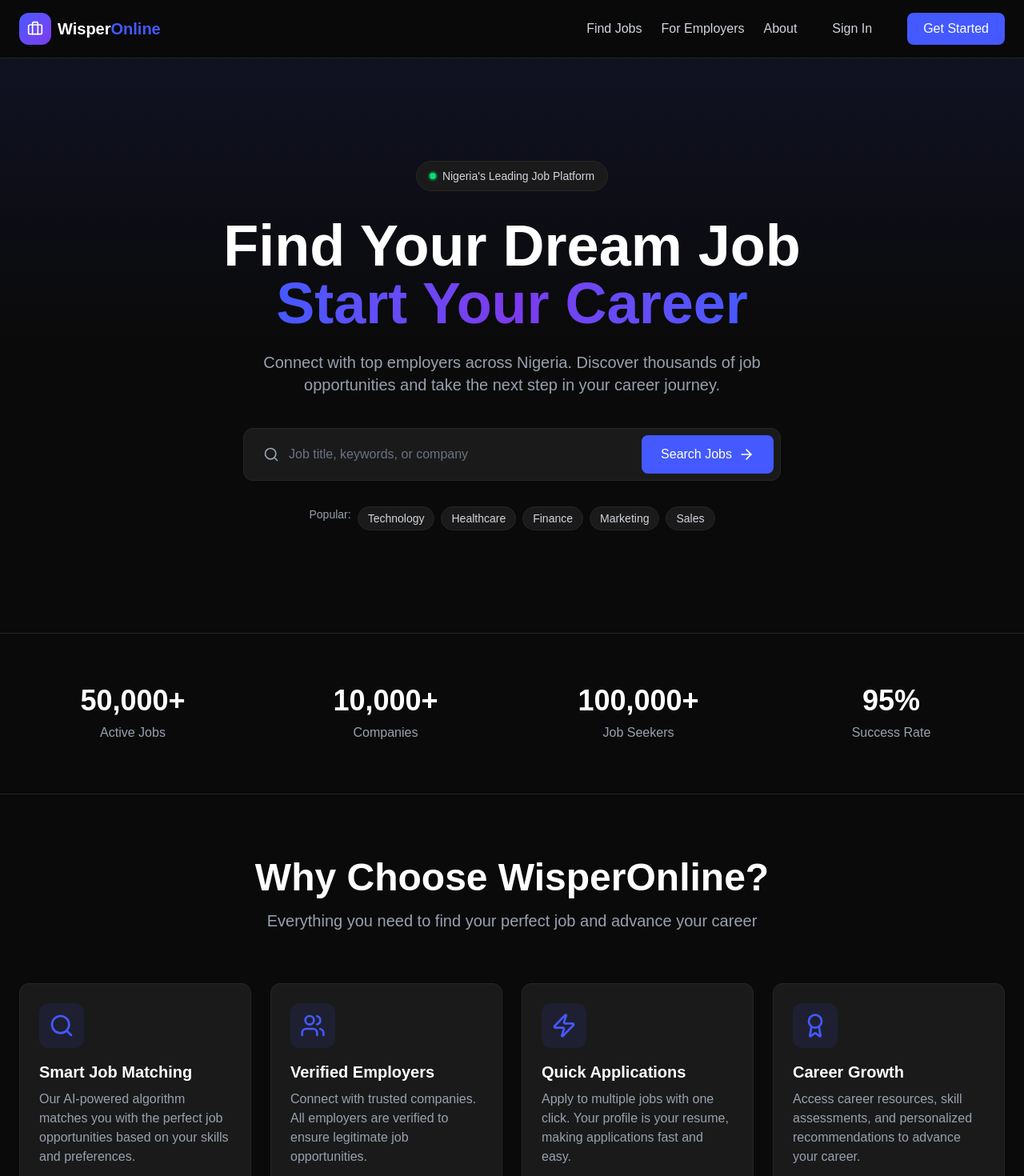
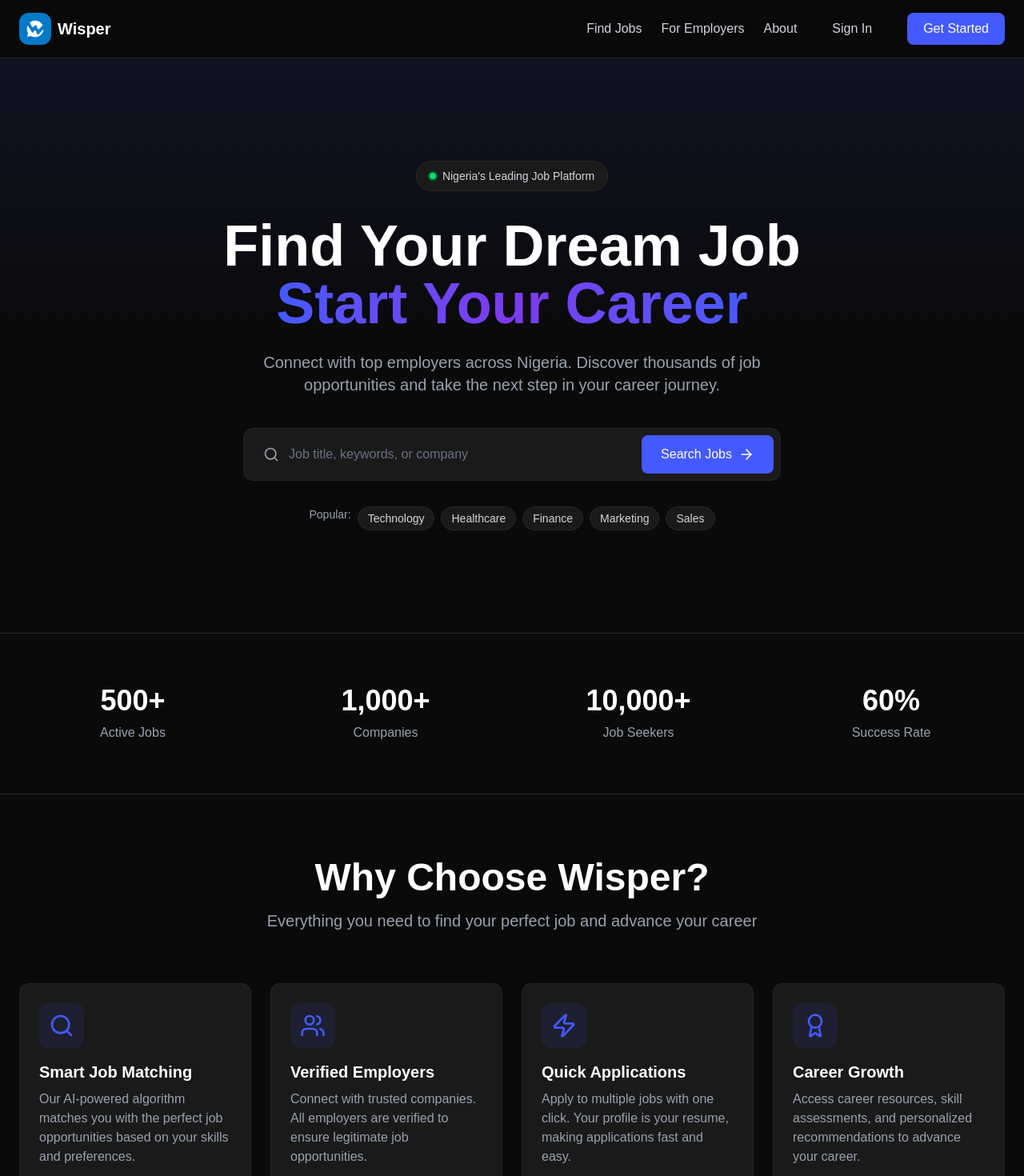
Before and after one commit to FarazAliAhmed/wisper-landing, a Next.js app: page / in a window 1280 px wide. Shown: the top 1470 px of the page at 80% size. Built offline with nearby package versions, Linux system fonts and the light colour scheme.

Commit message:
Update branding: change to Wisper, add logo, update contact info and stats

```diff
--- a/app/page.tsx
+++ b/app/page.tsx
@@ -1,6 +1,7 @@
 "use client";
 
 import { useState } from "react";
+import Image from "next/image";
 import {
   ArrowRight,
   Briefcase,
@@ -46,10 +47,10 @@
   ];
 
   const stats = [
-    { value: "50,000+", label: "Active Jobs" },
-    { value: "10,000+", label: "Companies" },
-    { value: "100,000+", label: "Job Seekers" },
-    { value: "95%", label: "Success Rate" },
+    { value: "500+", label: "Active Jobs" },
+    { value: "1,000+", label: "Companies" },
+    { value: "10,000+", label: "Job Seekers" },
+    { value: "60%", label: "Success Rate" },
   ];
 
   const jobCategories = [
@@ -70,11 +71,15 @@
         <div className="max-w-7xl mx-auto px-6 py-4">
           <div className="flex items-center justify-between">
             <div className="flex items-center gap-2">
-              <div className="w-10 h-10 rounded-xl bg-gradient-to-br from-[#4459FF] to-[#7C3AED] flex items-center justify-center">
-                <Briefcase className="w-5 h-5 text-white" />
-              </div>
+              <Image
+                src="/wiserper-logo.jpeg"
+                alt="Wisper Logo"
+                width={40}
+                height={40}
+                className="rounded-xl"
+              />
               <span className="text-xl font-bold text-white">
-                Wisper<span className="text-[#4459FF]">Online</span>
+                Wisper
               </span>
             </div>
 
@@ -195,7 +200,7 @@
         <div className="max-w-7xl mx-auto px-6">
           <div className="text-center mb-16">
             <h2 className="text-3xl md:text-5xl font-bold text-white mb-4">
-              Why Choose WisperOnline?
+              Why Choose Wisper?
             </h2>
             <p className="text-xl text-gray-400 max-w-2xl mx-auto">
               Everything you need to find your perfect job and advance your
@@ -289,7 +294,7 @@
               </p>
               <ul className="space-y-4 mb-8">
                 {[
-                  "Access to 100,000+ qualified candidates",
+                  "Access to 10,000+ qualified candidates",
                   "Advanced filtering and search tools",
                   "Applicant tracking system",
                   "Dedicated account manager",
@@ -372,7 +377,7 @@
             </h2>
             <p className="text-xl text-gray-300 mb-8 max-w-2xl mx-auto">
               Join thousands of professionals who found their dream jobs through
-              WisperOnline
+              Wisper
             </p>
             <div className="flex flex-col sm:flex-row gap-4 justify-center">
               <button className="px-8 py-4 bg-[#4459FF] hover:bg-[#3448EE] text-white rounded-xl font-semibold transition-all duration-300 flex items-center justify-center gap-2">
@@ -393,11 +398,15 @@
           <div className="grid md:grid-cols-4 gap-8 mb-8">
             <div>
               <div className="flex items-center gap-2 mb-4">
-                <div className="w-8 h-8 rounded-lg bg-gradient-to-br from-[#4459FF] to-[#7C3AED] flex items-center justify-center">
-                  <Briefcase className="w-4 h-4 text-white" />
-                </div>
+                <Image
+                  src="/wiserper-logo.jpeg"
+                  alt="Wisper Logo"
+                  width={32}
+                  height={32}
+                  className="rounded-lg"
+                />
                 <span className="text-lg font-bold text-white">
-                  WisperOnline
+                  Wisper
                 </span>
               </div>
               <p className="text-gray-400 text-sm">
@@ -406,88 +415,23 @@
               </p>
             </div>
 
-            <div>
-              <h3 className="text-white font-semibold mb-4">For Job Seekers</h3>
-              <ul className="space-y-2 text-gray-400 text-sm">
-                <li>
-                  <a href="#" className="hover:text-white transition-colors">
-                    Browse Jobs
+            <div className="md:col-span-3">
+              <h3 className="text-white font-semibold mb-4">Contact Us</h3>
+              <div className="space-y-3 text-gray-400 text-sm">
+                <p>5 Carricks Court, Bosmak Haven Estate,</p>
+                <p>Harris Drive, Lekki, Lagos State.</p>
+                <p className="pt-2">
+                  <a href="mailto:Support@wisperonline.com" className="hover:text-white transition-colors">
+                    Support@wisperonline.com
                   </a>
-                </li>
-                <li>
-                  <a href="#" className="hover:text-white transition-colors">
-                    Career Advice
-                  </a>
-                </li>
-                <li>
-                  <a href="#" className="hover:text-white transition-colors">
-                    Resume Builder
-                  </a>
-                </li>
-                <li>
-                  <a href="#" className="hover:text-white transition-colors">
-                    Salary Guide
-                  </a>
-                </li>
-              </ul>
-            </div>
-
-            <div>
-              <h3 className="text-white font-semibold mb-4">For Employers</h3>
-              <ul className="space-y-2 text-gray-400 text-sm">
-                <li>
-                  <a href="#" className="hover:text-white transition-colors">
-                    Post a Job
-                  </a>
-                </li>
-                <li>
-                  <a href="#" className="hover:text-white transition-colors">
-                    Browse Candidates
-                  </a>
-                </li>
-                <li>
-                  <a href="#" className="hover:text-white transition-colors">
-                    Pricing
-                  </a>
-                </li>
-                <li>
-                  <a href="#" className="hover:text-white transition-colors">
-                    Recruitment Solutions
-                  </a>
-                </li>
-              </ul>
-            </div>
-
-            <div>
-              <h3 className="text-white font-semibold mb-4">Company</h3>
-              <ul className="space-y-2 text-gray-400 text-sm">
-                <li>
-                  <a href="#" className="hover:text-white transition-colors">
-                    About Us
-                  </a>
-                </li>
-                <li>
-                  <a href="#" className="hover:text-white transition-colors">
-                    Contact
-                  </a>
-                </li>
-                <li>
-                  <a href="#" className="hover:text-white transition-colors">
-                    Privacy Policy
-                  </a>
-                </li>
-                <li>
-                  <a href="#" className="hover:text-white transition-colors">
-                    Terms of Service
-                  </a>
-                </li>
-              </ul>
+                </p>
+              </div>
             </div>
           </div>
 
           <div className="pt-8 border-t border-[#262626] flex flex-col md:flex-row items-center justify-between gap-4">
             <p className="text-gray-400 text-sm">
-              © 2026 WisperOnline. All rights reserved.
+              © 2026 Wisper. All rights reserved.
             </p>
             <div className="flex items-center gap-6">
               <a
```
Also changed, not shown: public/wiserper-logo.jpeg (added).
